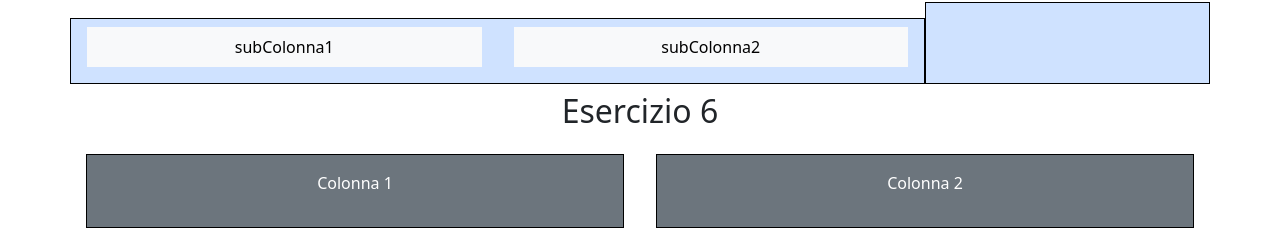
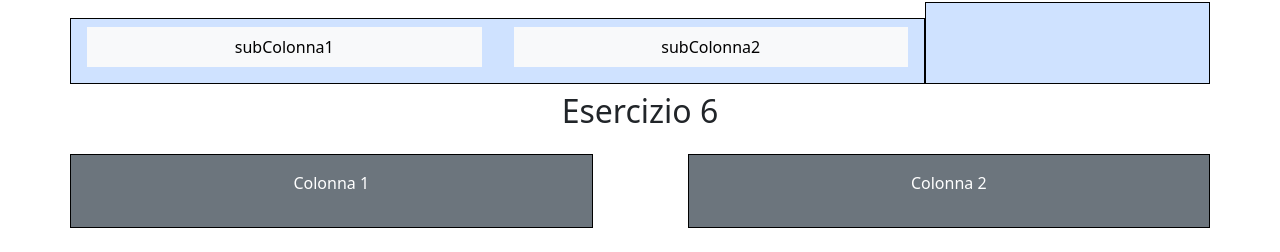
Before and after one commit to Angiprestano/U2---W2--D1-Lavoro-Bootstrap, a plain HTML site: page Index.html in a window 1280 px wide. Shown: the part 682-934 px from the top of the page. Before the commit the page ends 910 px from the top, so only its background shows below. Drawn offline with nearby package versions, Linux system fonts and the light colour scheme.

Commit message:
modifiche

```diff
--- a/Index.html
+++ b/Index.html
@@ -92,17 +92,16 @@
                 <div class="col-5 h-100 col-sm col-md text-bg-light p-2 mt-2 mx-3">subColonna2</div>
             </div>
             </div>
-            <div class="col-3 h-110 bg-primary-subtle text-white border border-black"></div>
+            <div class="col-3 bg-primary-subtle text-white border border-black"></div>
         </div>
     </div>
         <h2 class="text-center mt-4 ">Esercizio 6</h2>
         <div class="container">
             <div class="row h-100 mt-3">
-                <div class="col col-xl h-100 text-center text-bg-secondary p-3 mx-3 border border-black">Colonna 1</div>
-                <div class="col-4 col-xl h-100 text-center text-bg-secondary p-3 text-white mx-3 border border-black">Colonna 2</div>
+                <div class="col col-xl w-70 text-center text-bg-secondary p-3 mb-4 border border-black">Colonna 1</div>
+                <div class="col-4 col-xl text-center text-bg-secondary p-3 text-white mb-4 border border-black offset-1">Colonna 2</div>
             </div>
         </div>
-
     <script
       src="https://cdn.jsdelivr.net/npm/bootstrap@5.3.2/dist/js/bootstrap.bundle.min.js"
       integrity="sha384-C6RzsynM9kWDrMNeT87bh95OGNyZPhcTNXj1NW7RuBCsyN/o0jlpcV8Qyq46cDfL"
```
